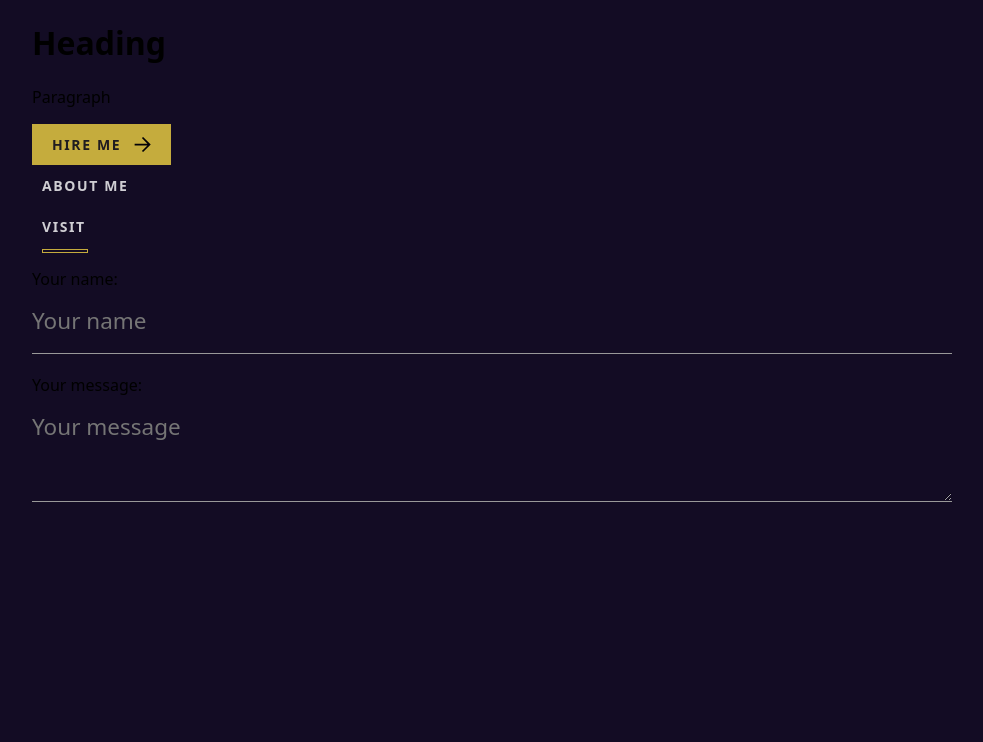
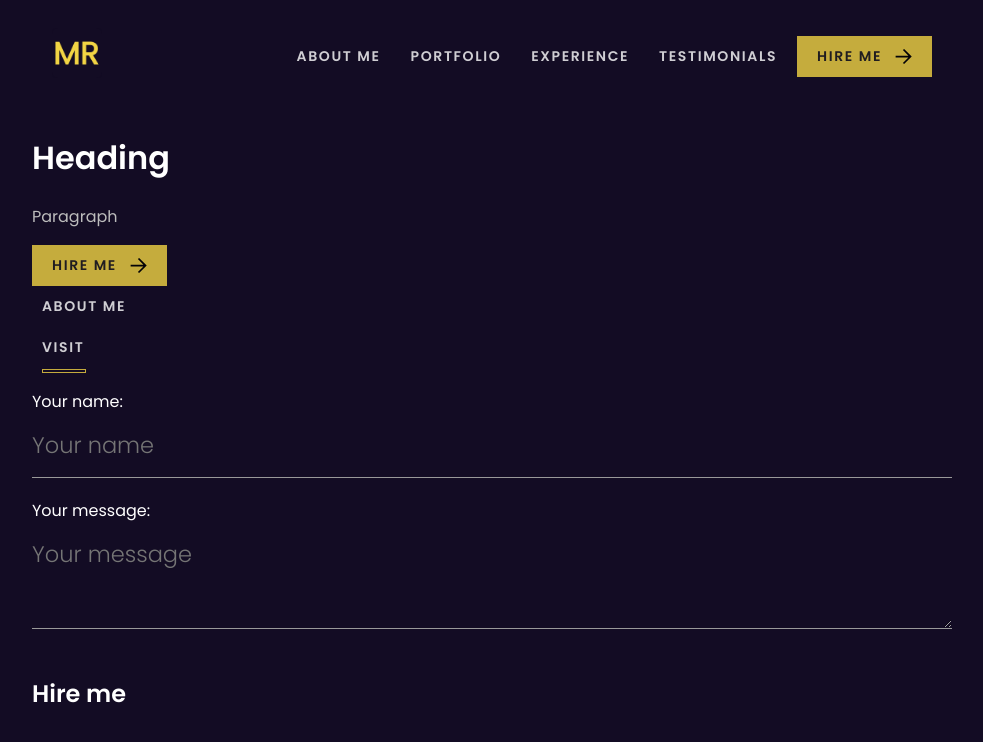
Before and after one commit to mroman48389/PortfolioProject, a website built with Vite: page index.html in a window 1280 px wide. Shown: the whole page, without its empty margins (148-1131 px from the left). Built offline with nearby package versions, Linux system fonts and the light colour scheme.

Commit message:
Added code for page navigation.

```diff
--- a/index.html
+++ b/index.html
@@ -10,14 +10,45 @@
 
         <link rel="stylesheet" href="./src/style.css">
 
+        <!-- Add selected Poppins fonts from fonts.google.com. -->
+        <link rel="preconnect" href="https://fonts.googleapis.com">
+        <link rel="preconnect" href="https://fonts.gstatic.com" crossorigin>
+        <link href="https://fonts.googleapis.com/css2?family=Poppins:wght@300;400;600&display=swap" rel="stylesheet">
+
+        <!-- Vite only bundles assets from src that are explicitly imported or referenced; favicon added to public (no bundling required). -->
+        <link rel="icon" type="image/png" href="./MR-favicon16.png">
+
+        <!-- Support dark and light modes with preference for dark. Processing here will prevent sudden change in background color. -->
+        <meta name="color-scheme" content="dark light">
+
+        <script type="module" src="./src/main.js"></script>
+
     </head>
 
     <body>
 
+		<nav>
+            <div class="container">
+                <div class="nav">
+
+                    <div>
+                        <img src="./src/assets/MR-logo-512.png" width="50" height="50" alt=""/>
+                    </div>
+
+                    <ul class="nav-list">
+                        <li><a href="#about-me" class="btn btn--nav">About me</a></li>
+                        <li><a href="#portfolio" class="btn btn--nav">Portfolio</a></li>
+                        <li><a href="#experience" class="btn btn--nav">Experience</a></li>
+                        <li><a href="#testimonials" class="btn btn--nav">Testimonials</a></li>
+                        <li><a href="#hire-me" class="btn btn--nav btn--raised">Hire me</a></li>
+                    </ul>
+
+                </div>
+            </div>
+		</nav>
+
         <main>
-
             <div class="container">
-
                 <h1>Heading</h1>
 
                 <p>Paragraph</p>
@@ -35,7 +66,6 @@
                 </div>
 
                 <form>
-
                     <div>
                         <label>Your name:
                             <input type="text" class="input" placeholder="Your name">
@@ -48,10 +78,9 @@
                         </label>
                     </div>
 
+                    <h2 id="hire-me"> Hire me</h2>
                 </form>
-
             </div>
-
         </main>
 
     </body>
--- /dev/null
+++ b/src/components/_base.css
@@ -0,0 +1,59 @@
+:root {
+    /* Theme independent colors */
+    --dark-blue: #130c24;
+    --primary: #f2d544;
+    --black: #232020;
+    --gray: #999999;
+    --beige: #f5f5f1;
+
+    /* Theme dependent colors */
+    --text-color: white;
+    --light-icon: white;
+    --gray-dark: #666666;
+    --gray-light: #bdbdbd;
+    --dark-icon: var(--black);
+    --anchor-color: var(--primary);
+
+    --gap: clamp(30px, 10vw, 80px); /*80px;*/
+
+	--right-arrow-img-path: url('/src/assets/arrow-right.svg');
+    --logo-img-path: url('/src/assets/MR-logo-512.png');
+}
+
+/* Prefer the succinctness of clamp. */
+/* @media (max-width: 37.5rem) {
+    :root {
+        --gap: 30px;
+    }
+} */
+
+* {
+    box-sizing: border-box;
+}
+
+body {
+    font-family: "Poppins", sans-serif;
+    margin: 0;
+}
+
+html {
+    color: var(--text-color);
+    background-color: var(--dark-blue); /* best set on html element in case of overscroll */
+}
+
+/* Change color of text and background when the user selects it. */
+html::selection {
+    color: var(--black);
+    background-color: var(--primary);
+}
+
+/* If the user has no motion preferences, make the scrolling smooth. */
+@media (prefers-reduced-motion: no-preference) {
+    html {
+        scroll-behavior: smooth;
+    }
+}
+
+input, textarea, button, select {
+    font: inherit;
+}
--- /dev/null
+++ b/src/components/_defaults.css
@@ -0,0 +1,15 @@
+a {
+    color: var(--anchor-color);
+
+    /* Make anchor pop by reducing opacity and bringing it up to 1 over 0.3s. */
+    opacity: 0.8;
+    transition: opacity 300ms;
+}
+
+a:hover {
+    opacity: 1;
+}
+
+p {
+    color: var(--gray-light);
+}
--- /dev/null
+++ b/src/components/nav.css
@@ -0,0 +1,22 @@
+/* Entire nav consists of a logo we want on the left and an unordered list of nav anchors we want as
+   aligned on the right as a group. */
+.nav {
+    display: flex;
+    justify-content: space-between;
+    align-items: center;
+    padding: 20px;
+}
+
+/* This styles just the list part of the nav. */
+.nav-list {
+    display: flex;
+    list-style-type: none;
+    gap: 10px;
+}
+
+/* On smaller devices, hide all links except "Hire me". */
+@media(max-width: 48.5rem) {
+    .nav-list li:not(:last-child) {
+        display: none;
+    }
+}
--- a/src/index.css
+++ b/src/index.css
@@ -1,23 +1 @@
-:root {
-    --dark-blue: #130c24;
-    --primary: #f2d544;
-    --black: #232020;
-    --text-color: white;
-    --gray: #999999;
-
-    --right-arrow-img-path: url('assets/arrow-right.svg');
-}
-
-* {
-    box-sizing: border-box;
-}
-
-body {
-    font-family: system-ui;
-    margin: 0;
-    background-color: var(--dark-blue);
-}
-
-input, textarea, button, select {
-    font: inherit;
-}
+/* content moved to _base.css */
--- a/src/style.css
+++ b/src/style.css
@@ -1,6 +1,9 @@
-@import url("./index.css");
+@import url("components/_base.css");
+@import url("components/_defaults.css");
+/* @import url("./index.css"); content moved to _base.css */
 @import url("./components/container.css");
 @import url("./components/helpers.css");
 @import url("./components/typography.css");
 @import url("./components/buttons.css");
 @import url("./components/forms.css");
+@import url("./components/nav.css");
```
Also changed, not shown: public/MR-favicon16.png (added), src/assets/MR-logo-512.png (added), 1 other file. Lines whose indentation alone changed are shown as unchanged.
